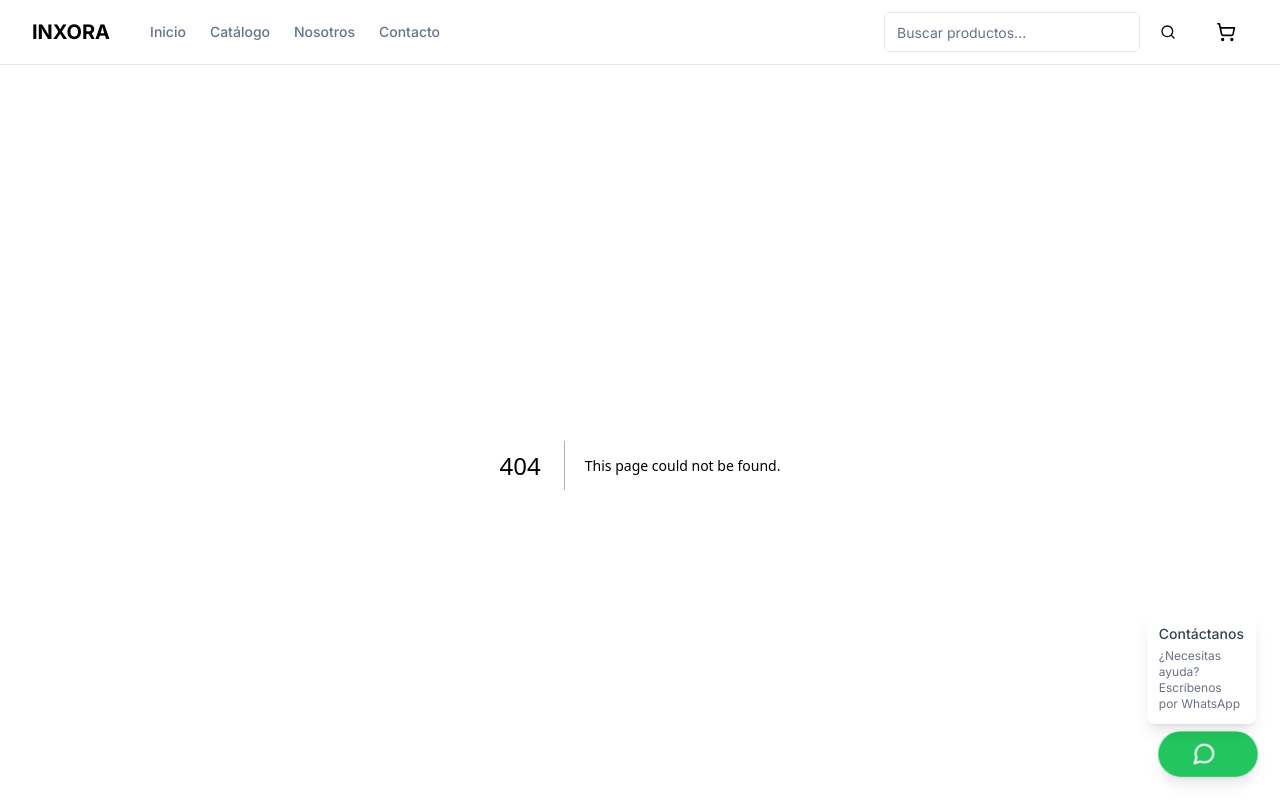
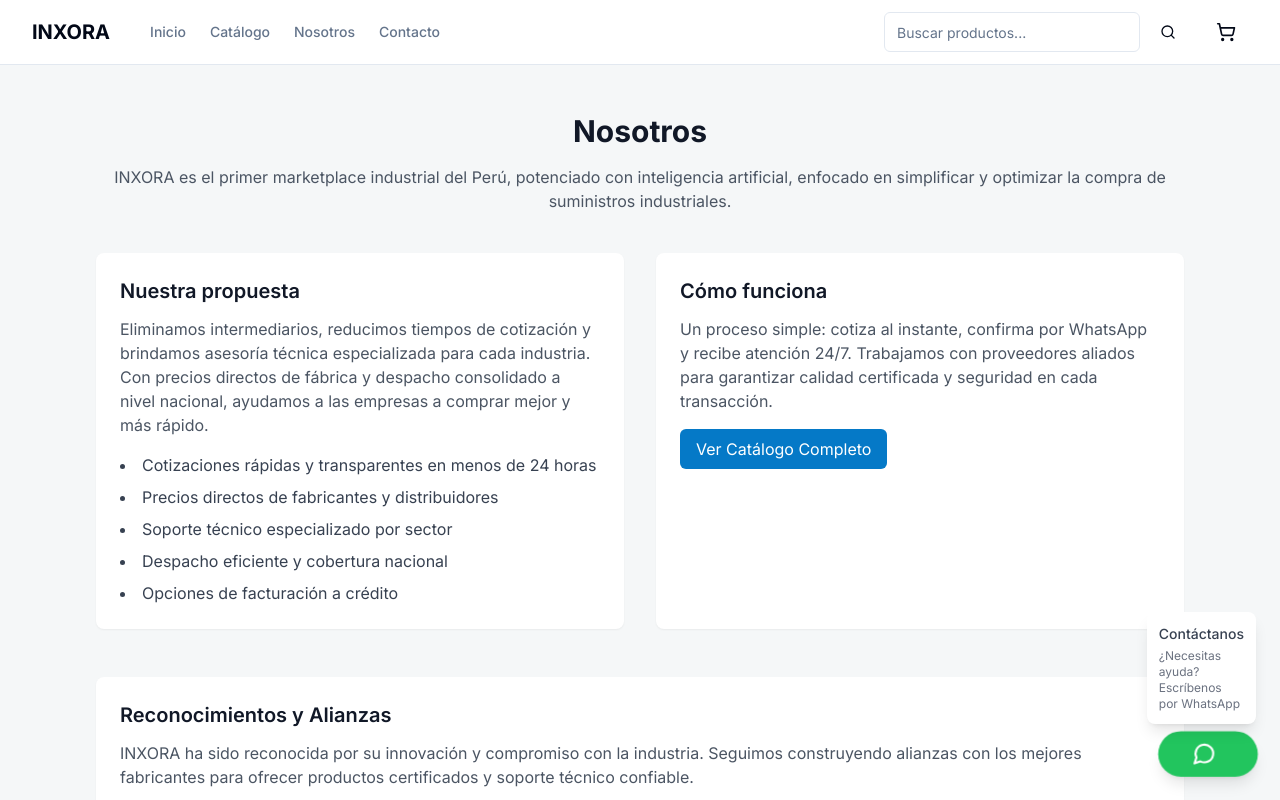
Before and after one commit to inxora/ecommerce-inxora, a Next.js app: page /en/nosotros in a window 1280 px wide. Before the commit this address had no page. Shown: the top 800 px of the page. Built offline with nearby package versions, Linux system fonts and the light colour scheme.

Commit message:
Add localized pages: /{locale}/nosotros and /{locale}/contacto; fix header links; improve content with INXORA info

```diff
--- /dev/null
+++ b/app/[locale]/contacto/page.tsx
@@ -0,0 +1,77 @@
+import Link from 'next/link'
+
+export default function ContactoPage({ params }: { params: { locale: string } }) {
+  const { locale } = params
+
+  return (
+    <div className="bg-background-light dark:bg-background-dark">
+      <div className="max-w-6xl mx-auto px-4 sm:px-6 lg:px-8 py-12">
+        <div className="text-center mb-10">
+          <h1 className="text-3xl font-bold text-gray-900 dark:text-white">Contacto</h1>
+          <p className="mt-4 text-gray-600 dark:text-gray-400">
+            Estamos aquí para ayudarte. Contáctanos para cotizaciones rápidas, asesoría técnica especializada y atención inmediata.
+          </p>
+        </div>
+
+        <div className="grid grid-cols-1 md:grid-cols-2 gap-8 mb-12">
+          <div className="bg-white dark:bg-gray-900 rounded-lg shadow-sm p-6">
+            <h2 className="text-xl font-semibold text-gray-900 dark:text-white">Envíanos un mensaje</h2>
+            <form className="mt-6 space-y-4">
+              <div>
+                <label className="block text-sm font-medium text-gray-700 dark:text-gray-300">Nombre</label>
+                <input type="text" className="mt-1 block w-full rounded border-gray-300 dark:border-gray-600 bg-background-light dark:bg-gray-800 shadow-sm focus:border-primary focus:ring-primary h-11 px-4" placeholder="Tu nombre" />
+              </div>
+              <div>
+                <label className="block text-sm font-medium text-gray-700 dark:text-gray-300">Email</label>
+                <input type="email" className="mt-1 block w-full rounded border-gray-300 dark:border-gray-600 bg-background-light dark:bg-gray-800 shadow-sm focus:border-primary focus:ring-primary h-11 px-4" placeholder="tucorreo@ejemplo.com" />
+              </div>
+              <div>
+                <label className="block text-sm font-medium text-gray-700 dark:text-gray-300">Asunto</label>
+                <input type="text" className="mt-1 block w-full rounded border-gray-300 dark:border-gray-600 bg-background-light dark:bg-gray-800 shadow-sm focus:border-primary focus:ring-primary h-11 px-4" placeholder="Consulta, cotización, soporte" />
+              </div>
+              <div>
+                <label className="block text-sm font-medium text-gray-700 dark:text-gray-300">Mensaje</label>
+                <textarea className="mt-1 block w-full rounded border-gray-300 dark:border-gray-600 bg-background-light dark:bg-gray-800 shadow-sm focus:border-primary focus:ring-primary h-24 px-4" placeholder="Cuéntanos cómo podemos ayudarte" />
+              </div>
+              <button type="submit" className="inline-flex items-center px-4 py-2 rounded-md bg-primary text-white hover:bg-primary/90">
+                Enviar mensaje
+              </button>
+            </form>
+          </div>
+
+          <div className="bg-white dark:bg-gray-900 rounded-lg shadow-sm p-6">
+            <h2 className="text-xl font-semibold text-gray-900 dark:text-white">Atención inmediata</h2>
+            <p className="mt-3 text-gray-600 dark:text-gray-400">
+              Puedes cotizar al instante, responder por WhatsApp y confirmar despachos. Nuestro equipo brinda atención 24/7.
+            </p>
+            <div className="mt-4 space-y-2 text-gray-700 dark:text-gray-300">
+              <p><strong>Teléfono:</strong> +51 999 999 999</p>
+              <p><strong>Email:</strong> info@inxora.pe</p>
+              <p><strong>WhatsApp:</strong> Atención inmediata</p>
+            </div>
+            <div className="mt-6 flex gap-3">
+              <Link href={`/${locale}/catalogo`} className="inline-flex items-center px-4 py-2 rounded-md border border-primary text-primary hover:bg-primary/5">
+                Ver catálogo
+              </Link>
+              <Link href={`/${locale}`} className="inline-flex items-center px-4 py-2 rounded-md bg-primary text-white hover:bg-primary/90">
+                Ir al inicio
+              </Link>
+            </div>
+          </div>
+        </div>
+
+        <div className="bg-white dark:bg-gray-900 rounded-lg shadow-sm p-6">
+          <h2 className="text-xl font-semibold text-gray-900 dark:text-white">FAQ y soporte</h2>
+          <p className="mt-3 text-gray-600 dark:text-gray-400">
+            Encuentra respuestas a preguntas frecuentes y soporte técnico para tus compras industriales.
+          </p>
+          <div className="mt-4">
+            <Link href={`/${locale}/categorias`} className="inline-flex items-center px-4 py-2 rounded-md bg-primary text-white hover:bg-primary/90">
+              Ver categorías
+            </Link>
+          </div>
+        </div>
+      </div>
+    </div>
+  )
+}
--- /dev/null
+++ b/app/[locale]/nosotros/page.tsx
@@ -0,0 +1,64 @@
+import Link from 'next/link'
+
+export default function NosotrosPage({ params }: { params: { locale: string } }) {
+  const { locale } = params
+
+  return (
+    <div className="bg-background-light dark:bg-background-dark">
+      <div className="max-w-6xl mx-auto px-4 sm:px-6 lg:px-8 py-12">
+        <div className="text-center mb-10">
+          <h1 className="text-3xl font-bold text-gray-900 dark:text-white">Nosotros</h1>
+          <p className="mt-4 text-gray-600 dark:text-gray-400">
+            INXORA es el primer marketplace industrial del Perú, potenciado con inteligencia artificial, enfocado en simplificar y optimizar la compra de suministros industriales.
+          </p>
+        </div>
+
+        <div className="grid grid-cols-1 md:grid-cols-2 gap-8 mb-12">
+          <div className="bg-white dark:bg-gray-900 rounded-lg shadow-sm p-6">
+            <h2 className="text-xl font-semibold text-gray-900 dark:text-white">Nuestra propuesta</h2>
+            <p className="mt-3 text-gray-600 dark:text-gray-400">
+              Eliminamos intermediarios, reducimos tiempos de cotización y brindamos asesoría técnica especializada para cada industria. Con precios directos de fábrica y despacho consolidado a nivel nacional, ayudamos a las empresas a comprar mejor y más rápido.
+            </p>
+            <ul className="mt-4 list-disc list-inside text-gray-700 dark:text-gray-300 space-y-2">
+              <li>Cotizaciones rápidas y transparentes en menos de 24 horas</li>
+              <li>Precios directos de fabricantes y distribuidores</li>
+              <li>Soporte técnico especializado por sector</li>
+              <li>Despacho eficiente y cobertura nacional</li>
+              <li>Opciones de facturación a crédito</li>
+            </ul>
+          </div>
+
+          <div className="bg-white dark:bg-gray-900 rounded-lg shadow-sm p-6">
+            <h2 className="text-xl font-semibold text-gray-900 dark:text-white">Cómo funciona</h2>
+            <p className="mt-3 text-gray-600 dark:text-gray-400">
+              Un proceso simple: cotiza al instante, confirma por WhatsApp y recibe atención 24/7. Trabajamos con proveedores aliados para garantizar calidad certificada y seguridad en cada transacción.
+            </p>
+            <div className="mt-4">
+              <Link
+                href={`/${locale}/catalogo`}
+                className="inline-flex items-center px-4 py-2 rounded-md bg-primary text-white hover:bg-primary/90"
+              >
+                Ver Catálogo Completo
+              </Link>
+            </div>
+          </div>
+        </div>
+
+        <div className="bg-white dark:bg-gray-900 rounded-lg shadow-sm p-6">
+          <h2 className="text-xl font-semibold text-gray-900 dark:text-white">Reconocimientos y Alianzas</h2>
+          <p className="mt-3 text-gray-600 dark:text-gray-400">
+            INXORA ha sido reconocida por su innovación y compromiso con la industria. Seguimos construyendo alianzas con los mejores fabricantes para ofrecer productos certificados y soporte técnico confiable.
+          </p>
+          <div className="mt-4">
+            <Link
+              href={`/${locale}/contacto`}
+              className="inline-flex items-center px-4 py-2 rounded-md border border-primary text-primary hover:bg-primary/5"
+            >
+              Contáctanos
+            </Link>
+          </div>
+        </div>
+      </div>
+    </div>
+  )
+}
--- a/components/layout/header.tsx
+++ b/components/layout/header.tsx
@@ -50,13 +50,13 @@
               Catálogo
             </a>
             <a
-              href={`/${locale}/about`}
+              href={`/${locale}/nosotros`}
               className="flex items-center text-sm font-medium text-muted-foreground hover:text-foreground"
             >
               Nosotros
             </a>
             <a
-              href={`/${locale}/contact`}
+              href={`/${locale}/contacto`}
               className="flex items-center text-sm font-medium text-muted-foreground hover:text-foreground"
             >
               Contacto
```
